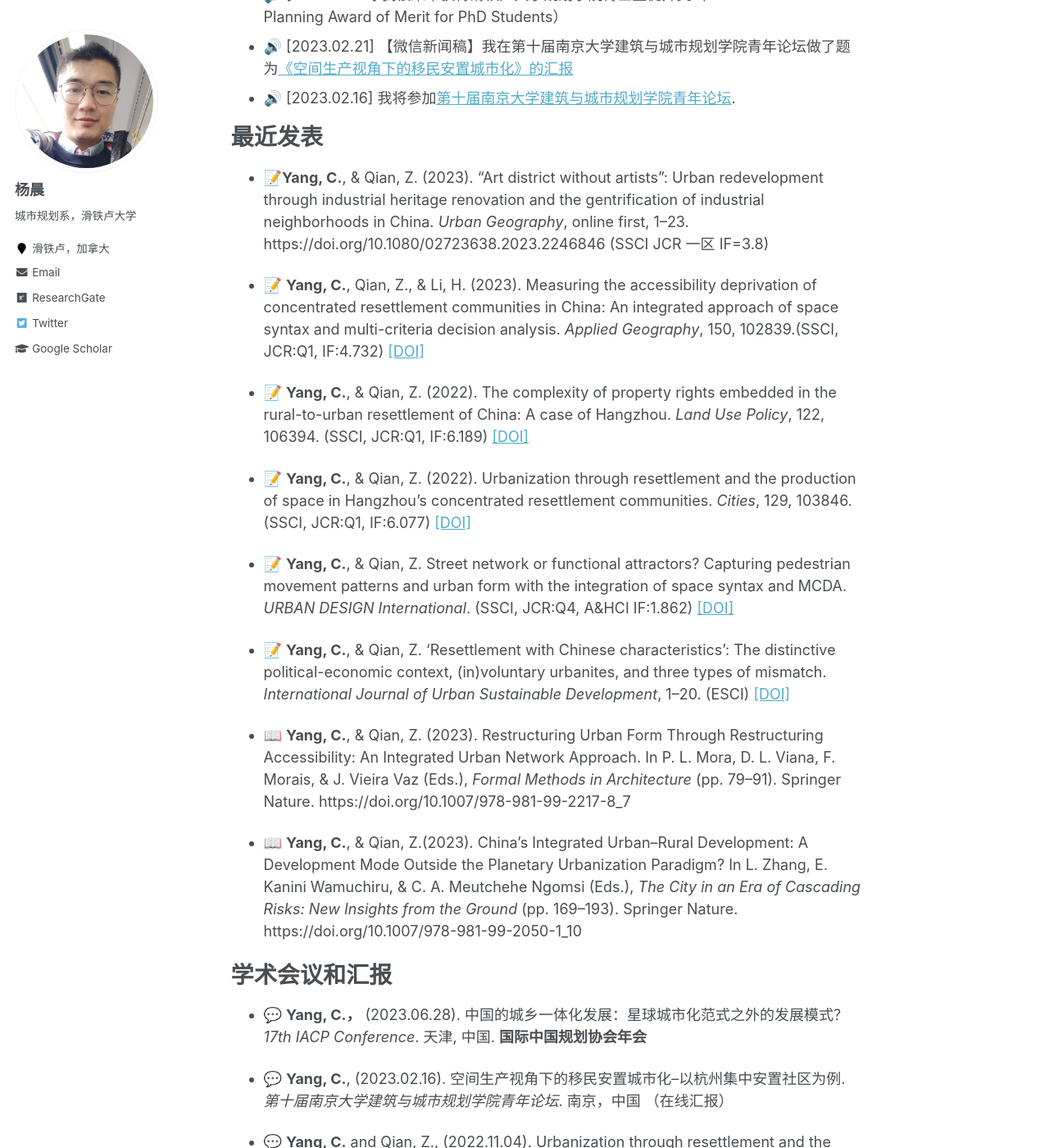
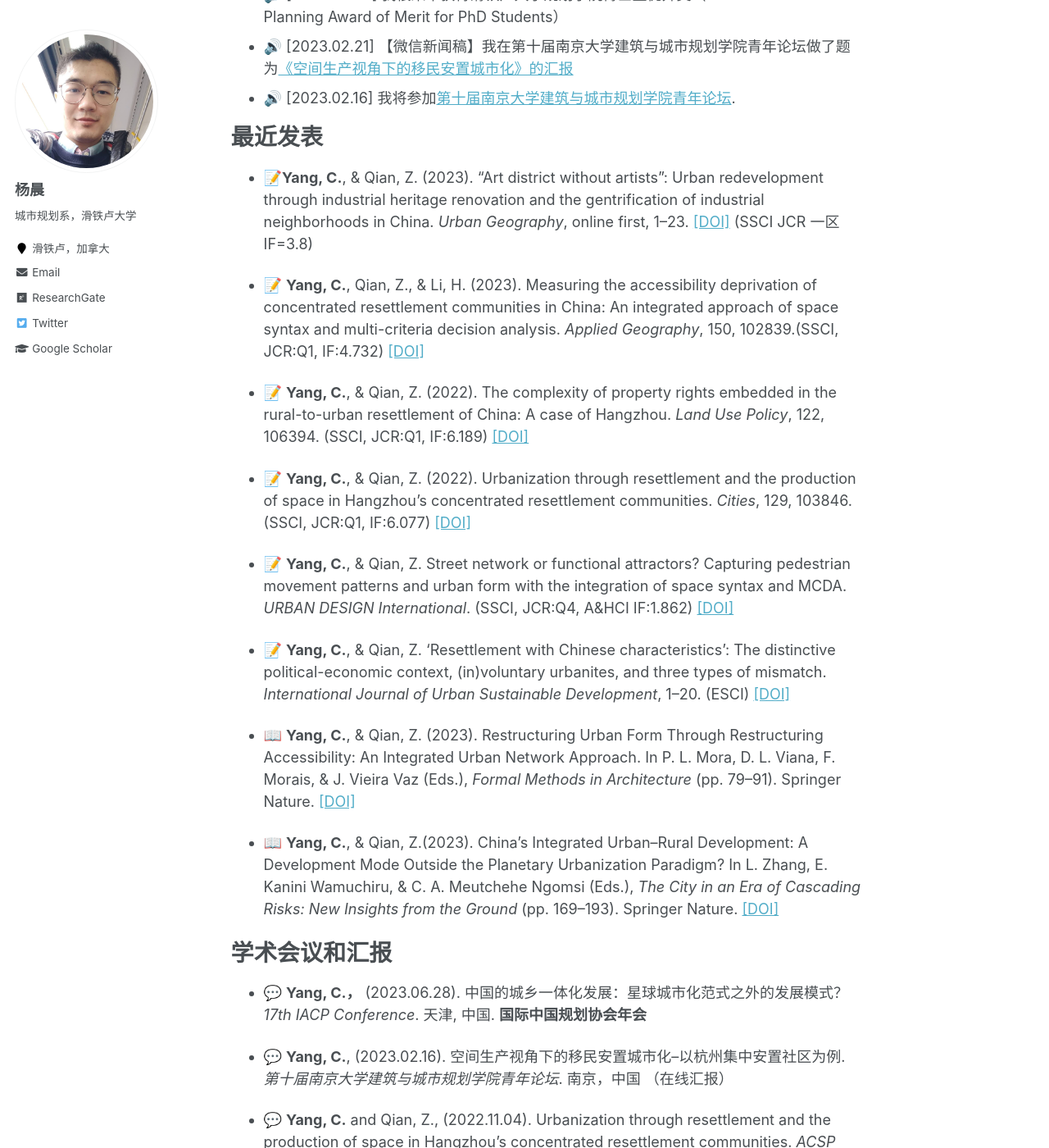
Before and after one commit to ktalenting/ktalenting.github.io-zh-cn-, a Jekyll site: the page built from _pages/about.md, in a window 1280 px wide and 1400 px high, scrolled down 880 px. Shown: the whole window at 82% size. Built offline with Jekyll 4.4.1, drawn with Linux system fonts in a browser that asks for light colours; part of the change alters nothing that is shown.

Commit message:
Update about.md

```diff
--- a/_pages/about.md
+++ b/_pages/about.md
@@ -30,7 +30,7 @@ redirect_from:
 
 
 # 最近发表
-- 📝**Yang, C.**, & Qian, Z. (2023). “Art district without artists”: Urban redevelopment through industrial heritage renovation and the gentrification of industrial neighborhoods in China. _Urban Geography_, online first, 1–23. https://doi.org/10.1080/02723638.2023.2246846 (SSCI JCR 一区 IF=3.8)
+- 📝**Yang, C.**, & Qian, Z. (2023). “Art district without artists”: Urban redevelopment through industrial heritage renovation and the gentrification of industrial neighborhoods in China. _Urban Geography_, online first, 1–23. [[DOI]](https://doi.org/10.1080/02723638.2023.2246846) (SSCI JCR 一区 IF=3.8)
 
 - 📝  **Yang, C.**, Qian, Z., & Li, H. (2023). Measuring the accessibility deprivation of concentrated resettlement communities in China: An integrated approach of space syntax and multi-criteria decision analysis. _Applied Geography_, 150, 102839.(SSCI, JCR:Q1, IF:4.732) [[DOI]](https://doi.org/10.1016/j.apgeog.2022.102839)
 
@@ -44,9 +44,9 @@ redirect_from:
 
 - 📝 **Yang, C.**, & Qian, Z. ‘Resettlement with Chinese characteristics’: The distinctive political-economic context, (in)voluntary urbanites, and three types of mismatch. _International Journal of Urban Sustainable Development_, 1–20. (ESCI) [[DOI]](https://doi.org/10.1080/19463138.2021.1955364)
 
-- 📖 **Yang, C.**, & Qian, Z. (2023). Restructuring Urban Form Through Restructuring Accessibility: An Integrated Urban Network Approach. In P. L. Mora, D. L. Viana, F. Morais, & J. Vieira Vaz (Eds.), _Formal Methods in Architecture_ (pp. 79–91). Springer Nature. https://doi.org/10.1007/978-981-99-2217-8_7
+- 📖 **Yang, C.**, & Qian, Z. (2023). Restructuring Urban Form Through Restructuring Accessibility: An Integrated Urban Network Approach. In P. L. Mora, D. L. Viana, F. Morais, & J. Vieira Vaz (Eds.), _Formal Methods in Architecture_ (pp. 79–91). Springer Nature. [[DOI]](https://doi.org/10.1007/978-981-99-2217-8_7)
 
-- 📖 **Yang, C.**, & Qian, Z.(2023). China’s Integrated Urban–Rural Development: A Development Mode Outside the Planetary Urbanization Paradigm? In L. Zhang, E. Kanini Wamuchiru, & C. A. Meutchehe Ngomsi (Eds.), _The City in an Era of Cascading Risks: New Insights from the Ground_ (pp. 169–193). Springer Nature. https://doi.org/10.1007/978-981-99-2050-1_10
+- 📖 **Yang, C.**, & Qian, Z.(2023). China’s Integrated Urban–Rural Development: A Development Mode Outside the Planetary Urbanization Paradigm? In L. Zhang, E. Kanini Wamuchiru, & C. A. Meutchehe Ngomsi (Eds.), _The City in an Era of Cascading Risks: New Insights from the Ground_ (pp. 169–193). Springer Nature. [[DOI]](https://doi.org/10.1007/978-981-99-2050-1_10)
 
 # 学术会议和汇报
 - 💬 **Yang, C.，**  (2023.06.28). 中国的城乡一体化发展：星球城市化范式之外的发展模式？  _17th IACP Conference_. 天津, 中国. **国际中国规划协会年会**
```
